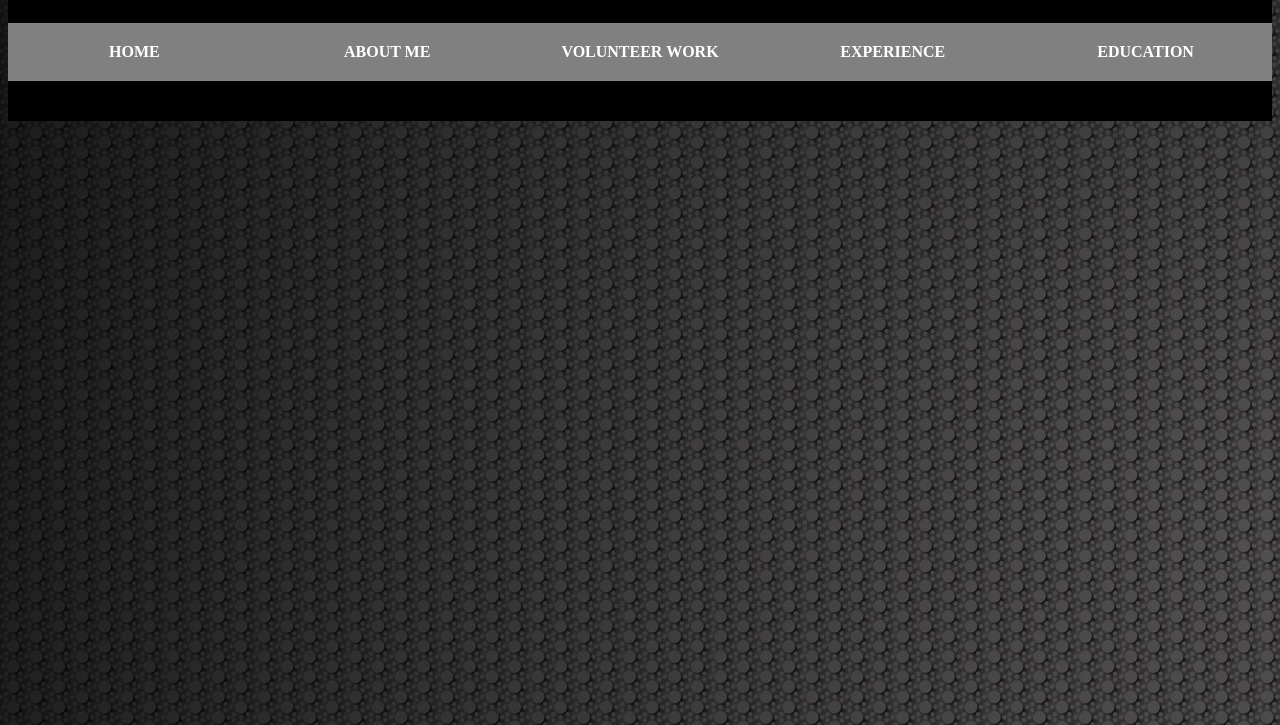
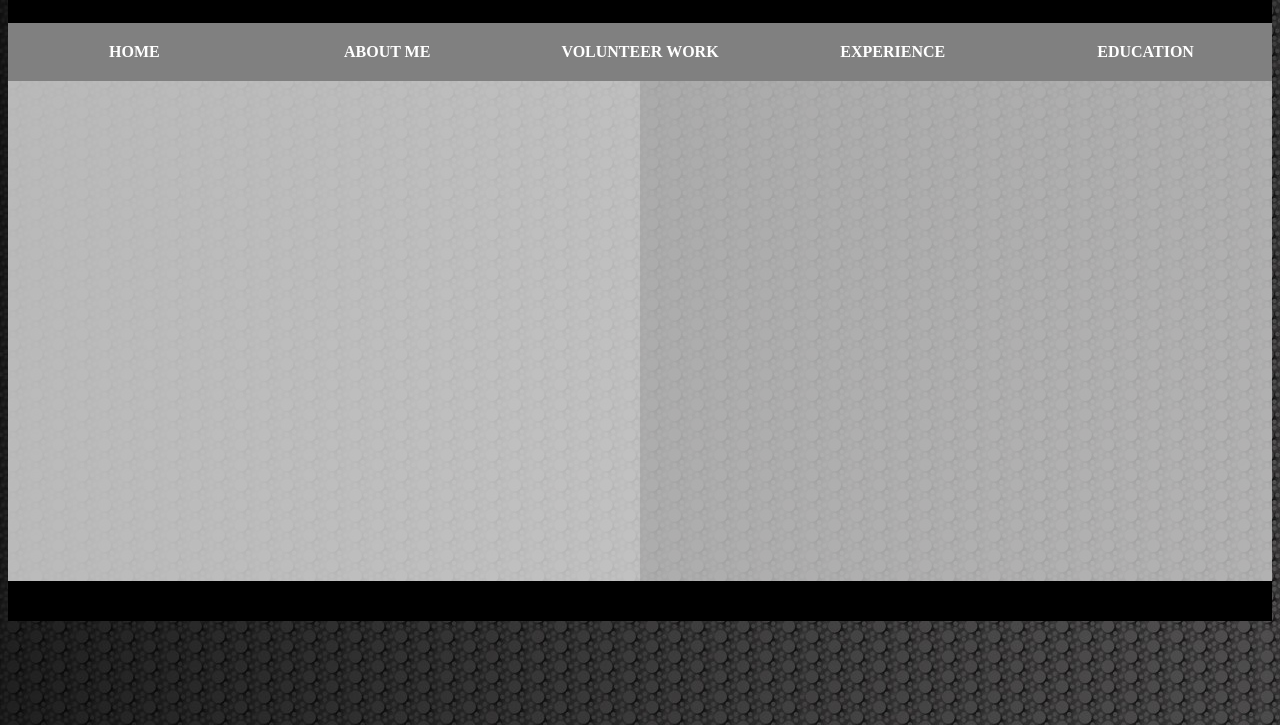
Before and after one commit to Bskakel/Bskakel.github.io, a plain HTML site: page Aboutme.html in a window 1280 px wide. Shown: the part 75-800 px from the top of the page. Drawn offline with Linux system fonts and the light colour scheme.

Commit message:
edwqeoiadhna

```diff
--- a/Aboutme.html
+++ b/Aboutme.html
@@ -18,6 +18,14 @@
 </ul>
 </center>
 
+<left>
+
+</left>
+
+<right>
+
+</right>
+
 <footer>
 <body background ="images/greybackground.jpg">
 </footer>
--- a/stylesheet.css
+++ b/stylesheet.css
@@ -41,3 +41,21 @@ footer {
     text-align:center;
     padding:20px;
 }
+left{
+    opacity: .75;
+    background-color:#eeeeee;
+    height: 500px;
+    width:50%;
+    float:left;
+    text-align:center;
+
+}
+right{
+    opacity: .75;
+    width:50%;
+    height: 500px;
+    float:right;
+    text-align:center;
+    background-color:#d3d3d3;
+
+}
```
